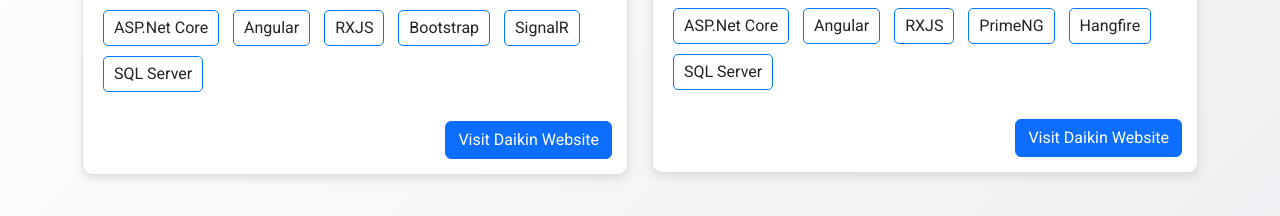
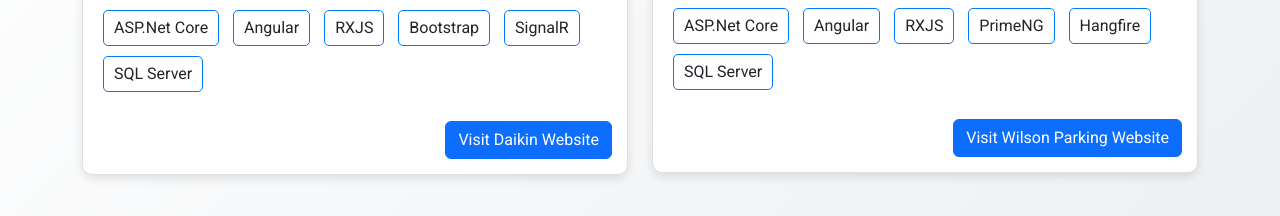
Before and after one commit to kirzbrown/portfolio, a plain HTML site: page index.html in a window 1280 px wide. Shown: the part 1905-2121 px from the top of the page. Drawn offline with nearby package versions, Linux system fonts and the light colour scheme.

Commit message:
updated wilson parking project link

```diff
--- a/index.html
+++ b/index.html
@@ -136,7 +136,7 @@
                             <li class="tech-item">Hangfire</li>
                             <li class="tech-item">SQL Server</li>
                             <div class="mt-4 text-end"> <!-- Align content to the right -->
-                                <a href="https://shop.daikin.com.ph/catalog" class="btn btn-primary" target="_blank">Visit Daikin Website</a>
+                                <a href="https://www.wilsonparking.com.au" class="btn btn-primary" target="_blank">Visit Wilson Parking Website</a>
                             </div>
                         </div>
                     </div>
```
